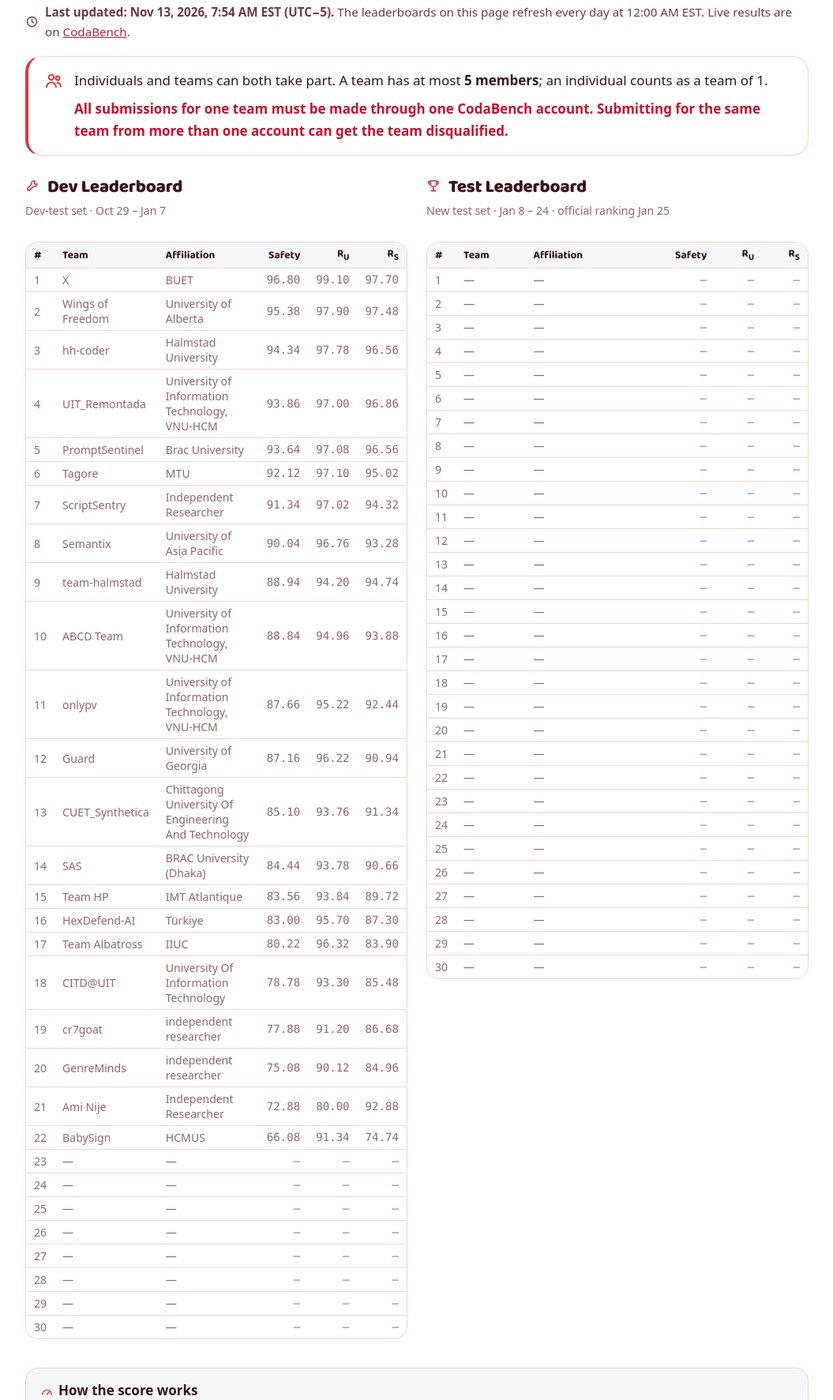
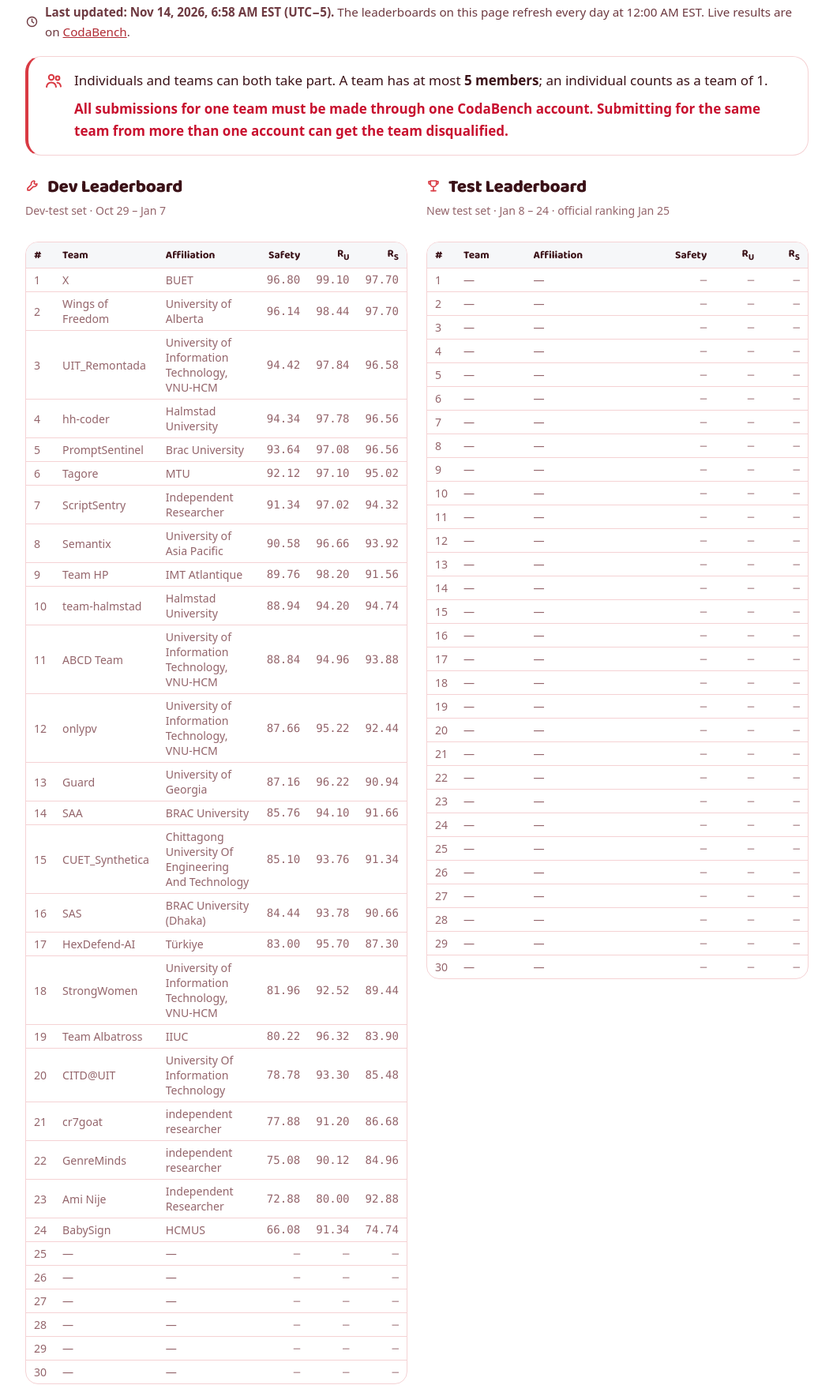
Before and after one commit to langcode2027/langcode2027.github.io, a plain HTML site: page task2/leaderboard/index.html in a window 1280 px wide. Shown: the part 354-2127 px from the top of the page at 79% size, without its empty margins (112-1167 px from the left). Drawn offline with Linux system fonts and the light colour scheme.

Commit message:
Task 2 leaderboard update 2026-11-14 11:58 UTC

```diff
--- a/task2/leaderboard/index.html
+++ b/task2/leaderboard/index.html
@@ -69,7 +69,7 @@
 </div>
 <section class="section">
   <div class="wrap lb-page">
-    <p class="lb-refresh"><svg class="ico" viewBox="0 0 24 24" fill="none" stroke="currentColor" stroke-width="2" stroke-linecap="round" stroke-linejoin="round" aria-hidden="true"><circle cx="12" cy="12" r="8.5"/><path d="M12 7.5V12l3 2"/></svg><span><strong>Last updated: Nov 13, 2026, 7:54 AM EST (UTC&minus;5).</strong> The leaderboards on this page refresh every day at 12:00 AM EST. Live results are on <a href="https://www.codabench.org/competitions/18479/#/results-tab" target="_blank" rel="noopener">CodaBench</a>.</span></p>
+    <p class="lb-refresh"><svg class="ico" viewBox="0 0 24 24" fill="none" stroke="currentColor" stroke-width="2" stroke-linecap="round" stroke-linejoin="round" aria-hidden="true"><circle cx="12" cy="12" r="8.5"/><path d="M12 7.5V12l3 2"/></svg><span><strong>Last updated: Nov 14, 2026, 6:58 AM EST (UTC&minus;5).</strong> The leaderboards on this page refresh every day at 12:00 AM EST. Live results are on <a href="https://www.codabench.org/competitions/18479/#/results-tab" target="_blank" rel="noopener">CodaBench</a>.</span></p>
     <aside class="callout team-rules" role="note">
       <svg class="ico" viewBox="0 0 24 24" fill="none" stroke="currentColor" stroke-width="2" stroke-linecap="round" stroke-linejoin="round" aria-hidden="true"><circle cx="9" cy="8" r="3.2"/><path d="M3 20c.6-3.4 3-5.4 6-5.4s5.4 2 6 5.4"/><circle cx="17" cy="9" r="2.4"/><path d="M16.5 14.7c2.4.2 4 1.9 4.5 4.8"/></svg><div>
         <p>Individuals and teams can both take part. A team has at most <strong>5 members</strong>; an individual counts as a team of 1.</p>
@@ -84,29 +84,29 @@
           <thead><tr><th>#</th><th>Team</th><th>Affiliation</th><th class="lb-score">Safety</th><th class="lb-score">R<sub>U</sub></th><th class="lb-score">R<sub>S</sub></th></tr></thead>
           <tbody>
           <tr><td class="lb-rank">1</td><td class="lb-team">X</td><td class="lb-aff">BUET</td><td class="lb-score">96.80</td><td class="lb-score">99.10</td><td class="lb-score">97.70</td></tr>
-          <tr><td class="lb-rank">2</td><td class="lb-team">Wings of Freedom</td><td class="lb-aff">University of Alberta</td><td class="lb-score">95.38</td><td class="lb-score">97.90</td><td class="lb-score">97.48</td></tr>
-          <tr><td class="lb-rank">3</td><td class="lb-team">hh-coder</td><td class="lb-aff">Halmstad University</td><td class="lb-score">94.34</td><td class="lb-score">97.78</td><td class="lb-score">96.56</td></tr>
-          <tr><td class="lb-rank">4</td><td class="lb-team">UIT_Remontada</td><td class="lb-aff">University of Information Technology, VNU-HCM</td><td class="lb-score">93.86</td><td class="lb-score">97.00</td><td class="lb-score">96.86</td></tr>
+          <tr><td class="lb-rank">2</td><td class="lb-team">Wings of Freedom</td><td class="lb-aff">University of Alberta</td><td class="lb-score">96.14</td><td class="lb-score">98.44</td><td class="lb-score">97.70</td></tr>
+          <tr><td class="lb-rank">3</td><td class="lb-team">UIT_Remontada</td><td class="lb-aff">University of Information Technology, VNU-HCM</td><td class="lb-score">94.42</td><td class="lb-score">97.84</td><td class="lb-score">96.58</td></tr>
+          <tr><td class="lb-rank">4</td><td class="lb-team">hh-coder</td><td class="lb-aff">Halmstad University</td><td class="lb-score">94.34</td><td class="lb-score">97.78</td><td class="lb-score">96.56</td></tr>
           <tr><td class="lb-rank">5</td><td class="lb-team">PromptSentinel</td><td class="lb-aff">Brac University</td><td class="lb-score">93.64</td><td class="lb-score">97.08</td><td class="lb-score">96.56</td></tr>
           <tr><td class="lb-rank">6</td><td class="lb-team">Tagore</td><td class="lb-aff">MTU</td><td class="lb-score">92.12</td><td class="lb-score">97.10</td><td class="lb-score">95.02</td></tr>
           <tr><td class="lb-rank">7</td><td class="lb-team">ScriptSentry</td><td class="lb-aff">Independent Researcher</td><td class="lb-score">91.34</td><td class="lb-score">97.02</td><td class="lb-score">94.32</td></tr>
-          <tr><td class="lb-rank">8</td><td class="lb-team">Semantix</td><td class="lb-aff">University of Asia Pacific</td><td class="lb-score">90.04</td><td class="lb-score">96.76</td><td class="lb-score">93.28</td></tr>
-          <tr><td class="lb-rank">9</td><td class="lb-team">team-halmstad</td><td class="lb-aff">Halmstad University</td><td class="lb-score">88.94</td><td class="lb-score">94.20</td><td class="lb-score">94.74</td></tr>
-          <tr><td class="lb-rank">10</td><td class="lb-team">ABCD Team</td><td class="lb-aff">University of Information Technology, VNU-HCM</td><td class="lb-score">88.84</td><td class="lb-score">94.96</td><td class="lb-score">93.88</td></tr>
-          <tr><td class="lb-rank">11</td><td class="lb-team">onlypv</td><td class="lb-aff">University of Information Technology, VNU-HCM</td><td class="lb-score">87.66</td><td class="lb-score">95.22</td><td class="lb-score">92.44</td></tr>
-          <tr><td class="lb-rank">12</td><td class="lb-team">Guard</td><td class="lb-aff">University of Georgia</td><td class="lb-score">87.16</td><td class="lb-score">96.22</td><td class="lb-score">90.94</td></tr>
-          <tr><td class="lb-rank">13</td><td class="lb-team">CUET_Synthetica</td><td class="lb-aff">Chittagong University Of Engineering And Technology</td><td class="lb-score">85.10</td><td class="lb-score">93.76</td><td class="lb-score">91.34</td></tr>
-          <tr><td class="lb-rank">14</td><td class="lb-team">SAS</td><td class="lb-aff">BRAC University (Dhaka)</td><td class="lb-score">84.44</td><td class="lb-score">93.78</td><td class="lb-score">90.66</td></tr>
-          <tr><td class="lb-rank">15</td><td class="lb-team">Team HP</td><td class="lb-aff">IMT Atlantique</td><td class="lb-score">83.56</td><td class="lb-score">93.84</td><td class="lb-score">89.72</td></tr>
-          <tr><td class="lb-rank">16</td><td class="lb-team">HexDefend-AI</td><td class="lb-aff">Türkiye</td><td class="lb-score">83.00</td><td class="lb-score">95.70</td><td class="lb-score">87.30</td></tr>
-          <tr><td class="lb-rank">17</td><td class="lb-team">Team Albatross</td><td class="lb-aff">IIUC</td><td class="lb-score">80.22</td><td class="lb-score">96.32</td><td class="lb-score">83.90</td></tr>
-          <tr><td class="lb-rank">18</td><td class="lb-team">CITD@UIT</td><td class="lb-aff">University Of Information Technology</td><td class="lb-score">78.78</td><td class="lb-score">93.30</td><td class="lb-score">85.48</td></tr>
-          <tr><td class="lb-rank">19</td><td class="lb-team">cr7goat</td><td class="lb-aff">independent researcher</td><td class="lb-score">77.88</td><td class="lb-score">91.20</td><td class="lb-score">86.68</td></tr>
-          <tr><td class="lb-rank">20</td><td class="lb-team">GenreMinds</td><td class="lb-aff">independent researcher</td><td class="lb-score">75.08</td><td class="lb-score">90.12</td><td class="lb-score">84.96</td></tr>
-          <tr><td class="lb-rank">21</td><td class="lb-team">Ami Nije</td><td class="lb-aff">Independent Researcher</td><td class="lb-score">72.88</td><td class="lb-score">80.00</td><td class="lb-score">92.88</td></tr>
-          <tr><td class="lb-rank">22</td><td class="lb-team">BabySign</td><td class="lb-aff">HCMUS</td><td class="lb-score">66.08</td><td class="lb-score">91.34</td><td class="lb-score">74.74</td></tr>
-          <tr><td class="lb-rank">23</td><td class="lb-team">&mdash;</td><td class="lb-aff">&mdash;</td><td class="lb-score">&mdash;</td><td class="lb-score">&mdash;</td><td class="lb-score">&mdash;</td></tr>
-          <tr><td class="lb-rank">24</td><td class="lb-team">&mdash;</td><td class="lb-aff">&mdash;</td><td class="lb-score">&mdash;</td><td class="lb-score">&mdash;</td><td class="lb-score">&mdash;</td></tr>
+          <tr><td class="lb-rank">8</td><td class="lb-team">Semantix</td><td class="lb-aff">University of Asia Pacific</td><td class="lb-score">90.58</td><td class="lb-score">96.66</td><td class="lb-score">93.92</td></tr>
+          <tr><td class="lb-rank">9</td><td class="lb-team">Team HP</td><td class="lb-aff">IMT Atlantique</td><td class="lb-score">89.76</td><td class="lb-score">98.20</td><td class="lb-score">91.56</td></tr>
+          <tr><td class="lb-rank">10</td><td class="lb-team">team-halmstad</td><td class="lb-aff">Halmstad University</td><td class="lb-score">88.94</td><td class="lb-score">94.20</td><td class="lb-score">94.74</td></tr>
+          <tr><td class="lb-rank">11</td><td class="lb-team">ABCD Team</td><td class="lb-aff">University of Information Technology, VNU-HCM</td><td class="lb-score">88.84</td><td class="lb-score">94.96</td><td class="lb-score">93.88</td></tr>
+          <tr><td class="lb-rank">12</td><td class="lb-team">onlypv</td><td class="lb-aff">University of Information Technology, VNU-HCM</td><td class="lb-score">87.66</td><td class="lb-score">95.22</td><td class="lb-score">92.44</td></tr>
+          <tr><td class="lb-rank">13</td><td class="lb-team">Guard</td><td class="lb-aff">University of Georgia</td><td class="lb-score">87.16</td><td class="lb-score">96.22</td><td class="lb-score">90.94</td></tr>
+          <tr><td class="lb-rank">14</td><td class="lb-team">SAA</td><td class="lb-aff">BRAC University</td><td class="lb-score">85.76</td><td class="lb-score">94.10</td><td class="lb-score">91.66</td></tr>
+          <tr><td class="lb-rank">15</td><td class="lb-team">CUET_Synthetica</td><td class="lb-aff">Chittagong University Of Engineering And Technology</td><td class="lb-score">85.10</td><td class="lb-score">93.76</td><td class="lb-score">91.34</td></tr>
+          <tr><td class="lb-rank">16</td><td class="lb-team">SAS</td><td class="lb-aff">BRAC University (Dhaka)</td><td class="lb-score">84.44</td><td class="lb-score">93.78</td><td class="lb-score">90.66</td></tr>
+          <tr><td class="lb-rank">17</td><td class="lb-team">HexDefend-AI</td><td class="lb-aff">Türkiye</td><td class="lb-score">83.00</td><td class="lb-score">95.70</td><td class="lb-score">87.30</td></tr>
+          <tr><td class="lb-rank">18</td><td class="lb-team">StrongWomen</td><td class="lb-aff">University of Information Technology, VNU-HCM</td><td class="lb-score">81.96</td><td class="lb-score">92.52</td><td class="lb-score">89.44</td></tr>
+          <tr><td class="lb-rank">19</td><td class="lb-team">Team Albatross</td><td class="lb-aff">IIUC</td><td class="lb-score">80.22</td><td class="lb-score">96.32</td><td class="lb-score">83.90</td></tr>
+          <tr><td class="lb-rank">20</td><td class="lb-team">CITD@UIT</td><td class="lb-aff">University Of Information Technology</td><td class="lb-score">78.78</td><td class="lb-score">93.30</td><td class="lb-score">85.48</td></tr>
+          <tr><td class="lb-rank">21</td><td class="lb-team">cr7goat</td><td class="lb-aff">independent researcher</td><td class="lb-score">77.88</td><td class="lb-score">91.20</td><td class="lb-score">86.68</td></tr>
+          <tr><td class="lb-rank">22</td><td class="lb-team">GenreMinds</td><td class="lb-aff">independent researcher</td><td class="lb-score">75.08</td><td class="lb-score">90.12</td><td class="lb-score">84.96</td></tr>
+          <tr><td class="lb-rank">23</td><td class="lb-team">Ami Nije</td><td class="lb-aff">Independent Researcher</td><td class="lb-score">72.88</td><td class="lb-score">80.00</td><td class="lb-score">92.88</td></tr>
+          <tr><td class="lb-rank">24</td><td class="lb-team">BabySign</td><td class="lb-aff">HCMUS</td><td class="lb-score">66.08</td><td class="lb-score">91.34</td><td class="lb-score">74.74</td></tr>
           <tr><td class="lb-rank">25</td><td class="lb-team">&mdash;</td><td class="lb-aff">&mdash;</td><td class="lb-score">&mdash;</td><td class="lb-score">&mdash;</td><td class="lb-score">&mdash;</td></tr>
           <tr><td class="lb-rank">26</td><td class="lb-team">&mdash;</td><td class="lb-aff">&mdash;</td><td class="lb-score">&mdash;</td><td class="lb-score">&mdash;</td><td class="lb-score">&mdash;</td></tr>
           <tr><td class="lb-rank">27</td><td class="lb-team">&mdash;</td><td class="lb-aff">&mdash;</td><td class="lb-score">&mdash;</td><td class="lb-score">&mdash;</td><td class="lb-score">&mdash;</td></tr>
```
Also changed, not shown: data/task2_leaderboard.json (+35 -21 lines).
